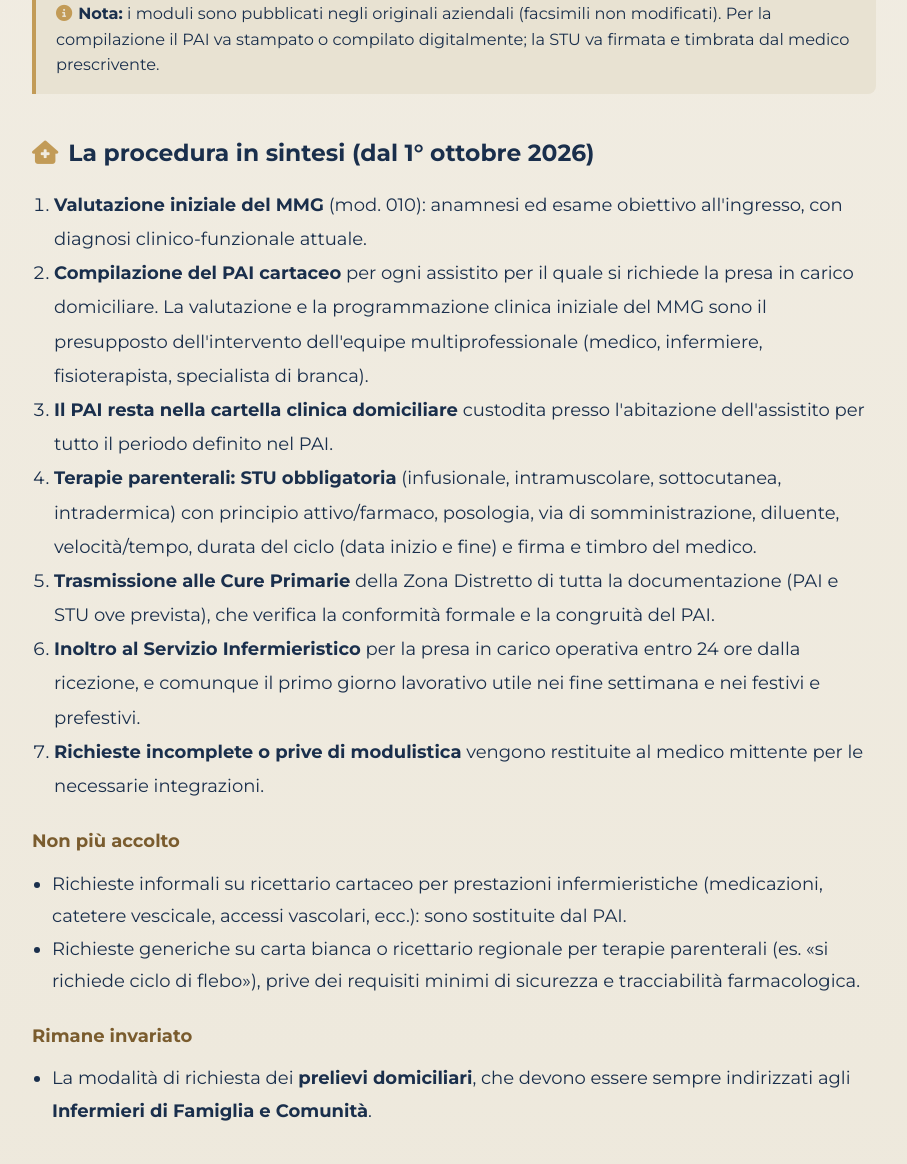
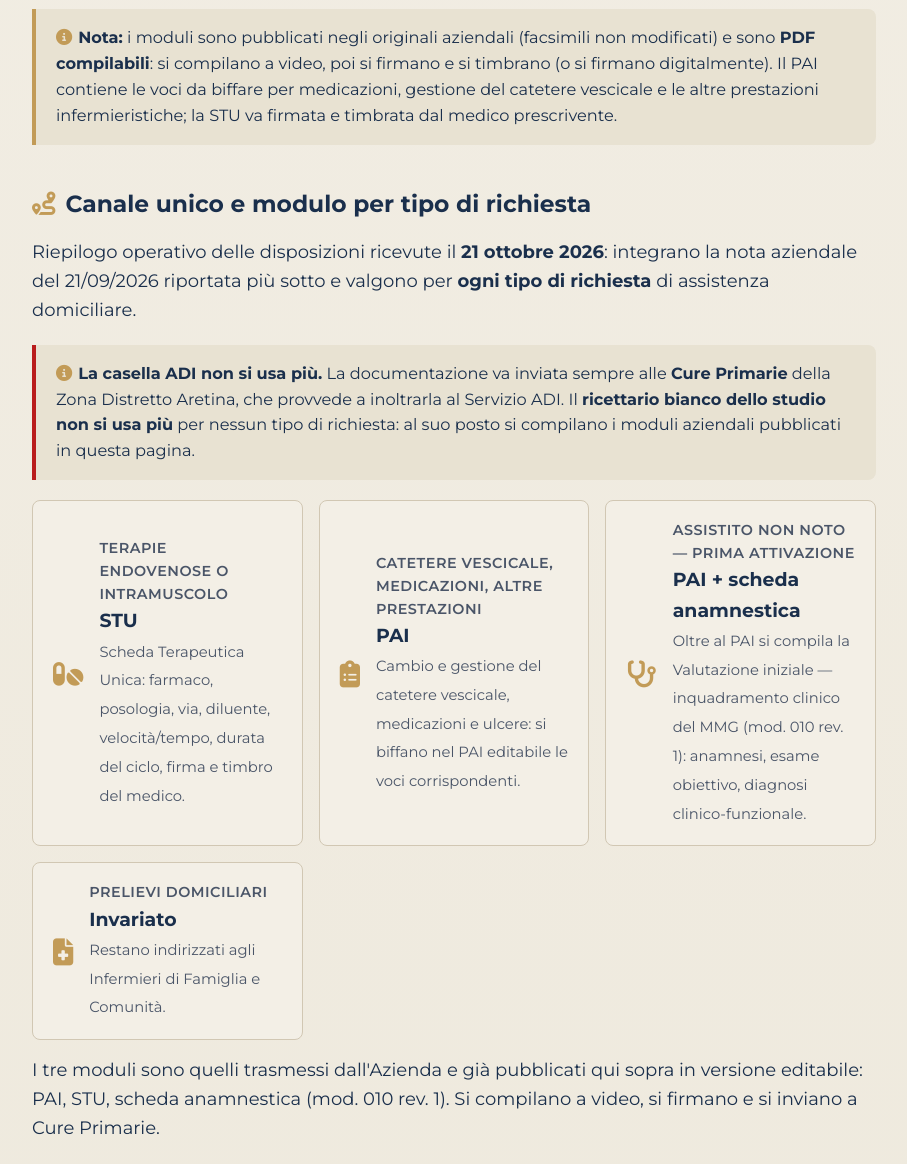
Before and after one commit to emanuelsavianu/emanuelsavianu.github.io, a website: page colleghi/adi-adp-pai.html in a window 1280 px wide. Shown: the part 1206-2370 px from the top of the page, without its empty margins (186-1093 px from the left). Drawn offline with Linux system fonts and the light colour scheme.

Commit message:
colleghi: ADI — canale unico verso Cure Primarie, PAI/STU/scheda anamnestica per tipo di richiesta

```diff
--- a/colleghi/adi-adp-pai.html
+++ b/colleghi/adi-adp-pai.html
@@ -291,14 +291,15 @@
         <p class="hero-desc">
             Presa in carico domiciliare: facsimili dei moduli aziendali e nuova procedura
             operativa dell'Azienda USL Toscana Sud Est — Zona Distretto Aretina, U.F. Cure Primarie,
-            in vigore dal 1° ottobre 2026.
+            in vigore dal 1° ottobre 2026. Da ottobre 2026 l'invio avviene <strong>solo</strong> tramite
+            le Cure Primarie, che inoltrano al Servizio ADI.
         </p>
     </section>
 
     <div class="content-wrapper">
 
         <!-- Moduli -->
-        <section class="protocol-section">
+        <section class="protocol-section" id="moduli">
             <h2><i class="fa-solid fa-book-medical" style="margin-right:10px;color:var(--accent)"></i>Moduli e facsimili scaricabili</h2>
             <p>I facsimili dei moduli aziendali, negli originali trasmessi con la nota del 21/09/2026.</p>
 
@@ -336,9 +337,82 @@
 
             <div class="note-box">
                 <strong><i class="fa-solid fa-circle-info" style="margin-right:6px;color:var(--accent)"></i>Nota:</strong>
-                i moduli sono pubblicati negli originali aziendali (facsimili non modificati). Per la compilazione
-                il PAI va stampato o compilato digitalmente; la STU va firmata e timbrata dal medico prescrivente.
+                i moduli sono pubblicati negli originali aziendali (facsimili non modificati) e sono <strong>PDF
+                compilabili</strong>: si compilano a video, poi si firmano e si timbrano (o si firmano digitalmente).
+                Il PAI contiene le voci da biffare per medicazioni, gestione del catetere vescicale e le altre
+                prestazioni infermieristiche; la STU va firmata e timbrata dal medico prescrivente.
             </div>
+        </section>
+
+        <!-- Canale unico e scelta del modulo -->
+        <section class="protocol-section" id="canale-unico">
+            <h2><i class="fa-solid fa-route" style="margin-right:10px;color:var(--accent)"></i>Canale unico e modulo per tipo di richiesta</h2>
+            <p>
+                Riepilogo operativo delle disposizioni ricevute il <strong>21 ottobre 2026</strong>: integrano la nota
+                aziendale del 21/09/2026 riportata più sotto e valgono per <strong>ogni tipo di richiesta</strong> di
+                assistenza domiciliare.
+            </p>
+
+            <div class="note-box" style="border-left-color: var(--danger);">
+                <strong><i class="fa-solid fa-circle-info" style="margin-right:6px;color:var(--accent)"></i>La casella ADI non si usa più.</strong>
+                La documentazione va inviata sempre alle <strong>Cure Primarie</strong> della Zona Distretto Aretina, che
+                provvede a inoltrarla al Servizio ADI. Il <strong>ricettario bianco dello studio non si usa più</strong>
+                per nessun tipo di richiesta: al suo posto si compilano i moduli aziendali pubblicati in questa pagina.
+            </div>
+
+            <div class="contact-grid">
+                <div class="contact-card">
+                    <i class="fas fa-pills" aria-hidden="true"></i>
+                    <span>
+                        <span class="contact-label">Terapie endovenose o intramuscolo</span>
+                        <span class="contact-value">STU</span>
+                        <span style="font-size:0.82rem;color:var(--text-medium);">
+                            Scheda Terapeutica Unica: farmaco, posologia, via, diluente, velocità/tempo, durata del
+                            ciclo, firma e timbro del medico.
+                        </span>
+                    </span>
+                </div>
+                <div class="contact-card">
+                    <i class="fas fa-clipboard-list" aria-hidden="true"></i>
+                    <span>
+                        <span class="contact-label">Catetere vescicale, medicazioni, altre prestazioni</span>
+                        <span class="contact-value">PAI</span>
+                        <span style="font-size:0.82rem;color:var(--text-medium);">
+                            Cambio e gestione del catetere vescicale, medicazioni e ulcere: si biffano nel PAI
+                            editabile le voci corrispondenti.
+                        </span>
+                    </span>
+                </div>
+                <div class="contact-card">
+                    <i class="fas fa-stethoscope" aria-hidden="true"></i>
+                    <span>
+                        <span class="contact-label">Assistito non noto — prima attivazione</span>
+                        <span class="contact-value">PAI + scheda anamnestica</span>
+                        <span style="font-size:0.82rem;color:var(--text-medium);">
+                            Oltre al PAI si compila la Valutazione iniziale — inquadramento clinico del MMG
+                            (mod. 010 rev. 1): anamnesi, esame obiettivo, diagnosi clinico-funzionale.
+                        </span>
+                    </span>
+                </div>
+                <div class="contact-card">
+                    <i class="fas fa-file-medical" aria-hidden="true"></i>
+                    <span>
+                        <span class="contact-label">Prelievi domiciliari</span>
+                        <span class="contact-value">Invariato</span>
+                        <span style="font-size:0.82rem;color:var(--text-medium);">
+                            Restano indirizzati agli Infermieri di Famiglia e Comunità.
+                        </span>
+                    </span>
+                </div>
+            </div>
+
+            <p style="margin-top:16px;">
+                I tre moduli sono quelli trasmessi dall'Azienda e già pubblicati <a href="#moduli">qui sopra</a> in
+                versione editabile: <a href="modulistica/PAI.pdf" target="_blank" rel="noopener">PAI</a>,
+                <a href="modulistica/STU-scheda-terapeutica-unica.pdf" target="_blank" rel="noopener">STU</a>,
+                <a href="modulistica/valutazione-iniziale-inquadramento-clinico.pdf" target="_blank" rel="noopener">scheda
+                anamnestica (mod. 010 rev. 1)</a>. Si compilano a video, si firmano e si inviano a Cure Primarie.
+            </p>
         </section>
 
         <!-- Procedura -->
@@ -346,18 +420,18 @@
             <h2><i class="fa-solid fa-house-medical" style="margin-right:10px;color:var(--accent)"></i>La procedura in sintesi (dal 1° ottobre 2026)</h2>
 
             <ol style="margin: 12px 0; padding-left: 22px; line-height: 1.9;">
-                <li><strong>Valutazione iniziale del MMG</strong> (mod. 010): anamnesi ed esame obiettivo all'ingresso, con diagnosi clinico-funzionale attuale.</li>
-                <li><strong>Compilazione del PAI cartaceo</strong> per ogni assistito per il quale si richiede la presa in carico domiciliare. La valutazione e la programmazione clinica iniziale del MMG sono il presupposto dell'intervento dell'equipe multiprofessionale (medico, infermiere, fisioterapista, specialista di branca).</li>
+                <li><strong>Valutazione iniziale del MMG</strong> (mod. 010 rev. 1): anamnesi ed esame obiettivo all'ingresso, con diagnosi clinico-funzionale attuale. Va compilata anche quando l'assistito non è noto, all'avvio dell'attivazione.</li>
+                <li><strong>Compilazione del PAI</strong> (modello editabile o stampabile) per ogni assistito per il quale si richiede la presa in carico domiciliare. La valutazione e la programmazione clinica iniziale del MMG sono il presupposto dell'intervento dell'equipe multiprofessionale (medico, infermiere, fisioterapista, specialista di branca).</li>
                 <li><strong>Il PAI resta nella cartella clinica domiciliare</strong> custodita presso l'abitazione dell'assistito per tutto il periodo definito nel PAI.</li>
                 <li><strong>Terapie parenterali: STU obbligatoria</strong> (infusionale, intramuscolare, sottocutanea, intradermica) con principio attivo/farmaco, posologia, via di somministrazione, diluente, velocità/tempo, durata del ciclo (data inizio e fine) e firma e timbro del medico.</li>
-                <li><strong>Trasmissione alle Cure Primarie</strong> della Zona Distretto di tutta la documentazione (PAI e STU ove prevista), che verifica la conformità formale e la congruità del PAI.</li>
+                <li><strong>Trasmissione alle Cure Primarie</strong> della Zona Distretto di tutta la documentazione (PAI e STU ove prevista): è l'<strong>unico canale di invio</strong>, la casella ADI non va più utilizzata. Le Cure Primarie verificano la conformità formale e la congruità del PAI prima dell'inoltro al Servizio ADI.</li>
                 <li><strong>Inoltro al Servizio Infermieristico</strong> per la presa in carico operativa entro 24 ore dalla ricezione, e comunque il primo giorno lavorativo utile nei fine settimana e nei festivi e prefestivi.</li>
                 <li><strong>Richieste incomplete o prive di modulistica</strong> vengono restituite al medico mittente per le necessarie integrazioni.</li>
             </ol>
 
             <h3>Non più accolto</h3>
             <ul style="margin: 12px 0; padding-left: 20px; line-height: 1.8;">
-                <li>Richieste informali su ricettario cartaceo per prestazioni infermieristiche (medicazioni, catetere vescicale, accessi vascolari, ecc.): sono sostituite dal PAI.</li>
+                <li>Richieste informali su ricettario cartaceo per prestazioni infermieristiche (medicazioni, catetere vescicale, accessi vascolari, ecc.): sono sostituite dal PAI. Il ricettario bianco dello studio non si usa più per nessun tipo di richiesta.</li>
                 <li>Richieste generiche su carta bianca o ricettario regionale per terapie parenterali (es. «si richiede ciclo di flebo»), prive dei requisiti minimi di sicurezza e tracciabilità farmacologica.</li>
             </ul>
 
--- a/sitemap.xml
+++ b/sitemap.xml
@@ -87,7 +87,7 @@
   </url>
   <url>
     <loc>https://savianu.it/colleghi/</loc>
-    <lastmod>2026-10-16</lastmod>
+    <lastmod>2026-10-21</lastmod>
     <priority>0.5</priority>
   </url>
   <url>
@@ -202,7 +202,7 @@
   </url>
   <url>
     <loc>https://savianu.it/colleghi/adi-adp-pai.html</loc>
-    <lastmod>2026-10-01</lastmod>
+    <lastmod>2026-10-21</lastmod>
     <priority>0.4</priority>
   </url>
   <url>
```
Also changed, not shown: colleghi/index.html (+2 -2 lines), colleghi/index.md (+6 -4 lines), markdown/colleghi.md (+6 -4 lines).
